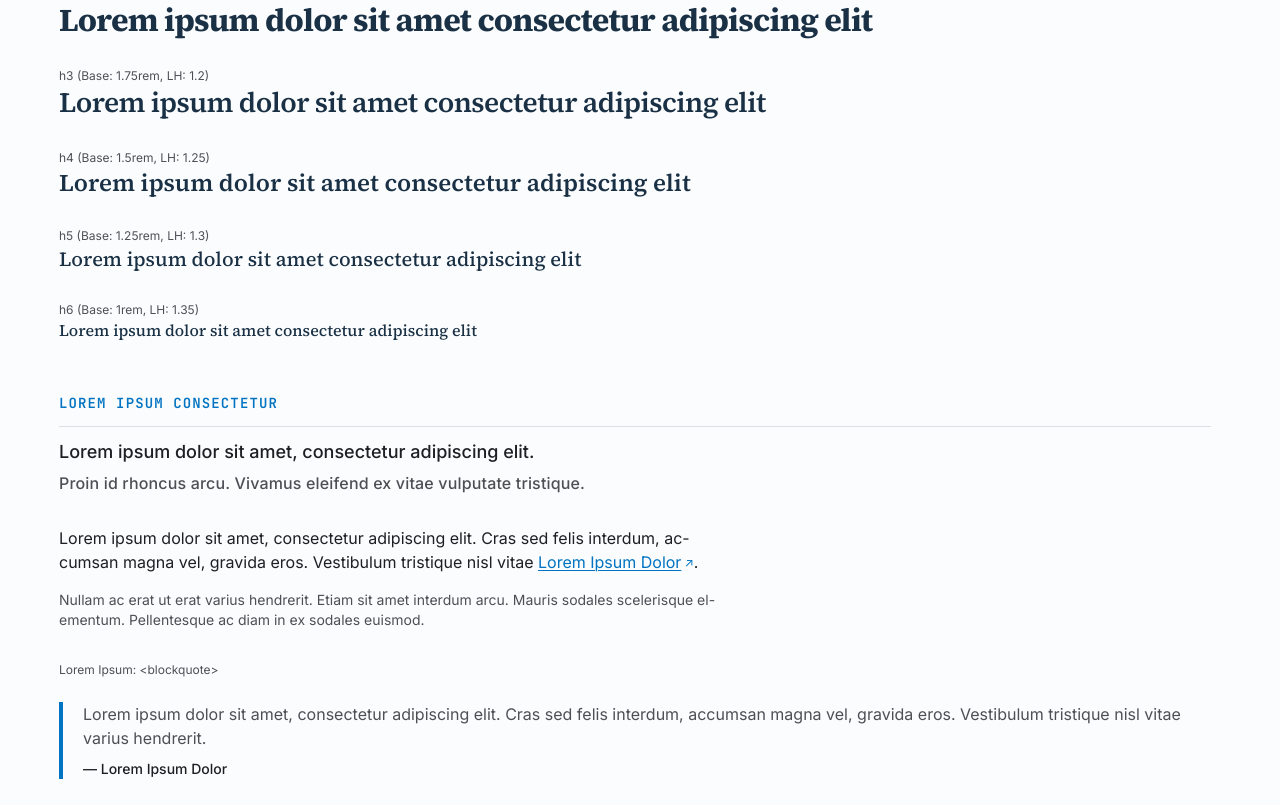
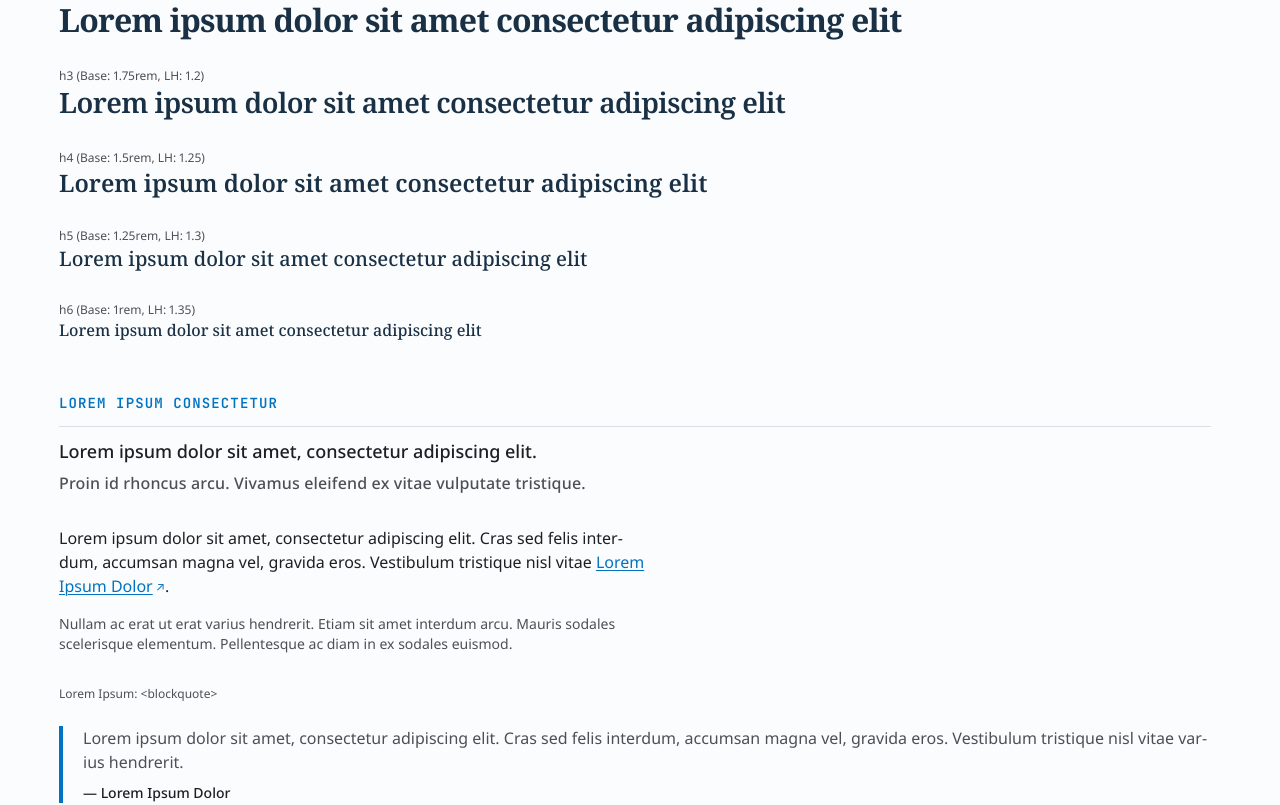
Before and after one commit to thedevmystic/website, a Next.js app: page / in a window 1280 px wide. Shown: the part 592-1397 px from the top of the page. Built offline with nearby package versions, Linux system fonts and the light colour scheme; a web font is replaced by a local one; what @mui/material-nextjs would draw is missing.

Commit message:
feat: change main fonts to noto family

```diff
--- a/package.json
+++ b/package.json
@@ -23,6 +23,7 @@
     "@mui/material": "^9.1.1",
     "@mui/material-nextjs": "^9.1.1",
     "next": "^16.2.9",
+    "next-tokens": "^1.0.0",
     "react": "^19.2.7",
     "react-dom": "^19.2.7"
   },
--- /dev/null
+++ b/providers/theme-provider.tsx
@@ -0,0 +1,40 @@
+/**
+ * Copyright 2026-present Suryansh Singh
+ * Licensed under the Apache License, Version 2.0 (the "License");
+ * you may not use this file except in compliance with the License.
+ * You may obtain a copy of the License at
+ *
+ *      https://www.apache.org/licenses/LICENSE-2.0
+ *
+ * Unless required by applicable law or agreed to in writing, software
+ * distributed under the License is distributed on an "AS IS" BASIS,
+ * WITHOUT WARRANTIES OR CONDITIONS OF ANY KIND, either express or implied.
+ * See the License for the specific language governing permissions and
+ * limitations under the License.
+ *
+ * ------------------------------------------------------------------------------------------------
+ *
+ * @file theme-provider.tsx
+ * @description Provider for wrapping the application with the theme switcher.
+ * @author thedevmystic (Surya)
+ * @copyright 2026-present Suryansh Singh Apache-2.0 License
+ *
+ * SPDX-FileCopyrightText: 2026-present Suryansh Singh
+ * SPDX-License-Identifier: Apache-2.0
+ */
+
+import { createTokenProvider } from 'next-tokens';
+
+export const {
+  Provider: ThemeProvider,
+  useToken: useTheme,
+  context: themeContext,
+} = createTokenProvider<Theme>({
+  storageKey: 'theme',
+  attribute: 'data-theme',
+  defaultToken: 'system',
+  enableSystem: true,
+  enableColorScheme: true,
+  tokens: ['light', 'dark', 'high-contrast-light', 'high-contrast-dark', 'sepia', 'system'],
+  disableTransitionOnChange: false,
+});
--- a/styles/fonts.css
+++ b/styles/fonts.css
@@ -55,17 +55,17 @@
     monospace;
 
   /* Current font variables */
-  --font-body: var(--font-inter), var(--font-sans-base);
-  --font-head: var(--font-source-serif-4), var(--font-serif-base);
+  --font-head: var(--font-noto-serif), var(--font-serif-base);
+  --font-body: var(--font-noto-sans), var(--font-sans-base);
   --font-mono: var(--font-jetbrains-mono), var(--font-mono-base);
 }
 
 /* Body fonts. */
 :root[data-font-body='sans'] {
-  --font-body: var(--font-inter), var(--font-sans-base);
+  --font-body: var(--font-noto-sans), var(--font-sans-base);
 }
 :root[data-font-body='serif'] {
-  --font-body: var(--font-source-serif-4), var(--font-serif-base);
+  --font-body: var(--font-noto-serif), var(--font-serif-base);
 }
 :root[data-font-body='comic'] {
   --font-body: var(--font-comic-relief), 'Comic Relief Fallback', var(--font-sans-base);
@@ -79,10 +79,10 @@
 
 /* Heading fonts. */
 :root[data-font-head='serif'] {
-  --font-head: var(--font-source-serif-4), var(--font-serif-base);
+  --font-head: var(--font-noto-serif), var(--font-serif-base);
 }
 :root[data-font-head='sans'] {
-  --font-head: var(--font-inter), var(--font-sans-base);
+  --font-head: var(--font-noto-sans), var(--font-sans-base);
 }
 :root[data-font-head='comic'] {
   --font-head: var(--font-comic-relief), 'Comic Relief Fallback', var(--font-sans-base);
--- a/styles/fonts.ts
+++ b/styles/fonts.ts
@@ -27,15 +27,15 @@
  * Here is list of what fonts are used for what purpose in the application.
  *
  * 1. Body Font
- *   - Inter (default sans-serif choice).
- *   - Source Serif 4 (alternative serif choice).
+ *   - Noto Sans (default sans-serif choice).
+ *   - Noto Serif (alternative serif choice).
  *   - Comic Relief (alternative sans-serif choice).
  *   - Default sans-serif.
  *   - Default serif.
  *
  * 2. Heading Font
- *   - Source Serif 4 (default serif choice).
- *   - Inter (alternative sans-serif choice).
+ *   - Noto Serif (default serif choice).
+ *   - Noto Sans (alternative sans-serif choice).
  *   - Comic Relief (alternative sans-serif choice).
  *   - Default sans-serif.
  *   - Default serif.
@@ -54,8 +54,8 @@
  */
 
 import {
-  Inter,
-  Source_Serif_4,
+  Noto_Sans,
+  Noto_Serif,
   Comic_Relief,
   JetBrains_Mono,
   Fira_Code,
@@ -65,18 +65,18 @@ import {
   Noto_Sans_Math,
 } from 'next/font/google';
 
-export const inter = Inter({
+export const notoSans = Noto_Sans({
   subsets: ['latin'],
   weight: 'variable',
-  variable: '--font-inter',
+  variable: '--font-noto-sans',
   preload: true,
   display: 'swap',
 });
 
-export const sourceSerif4 = Source_Serif_4({
+export const notoSerif = Noto_Serif({
   subsets: ['latin'],
   weight: 'variable',
-  variable: '--font-source-serif-4',
+  variable: '--font-noto-serif',
   preload: true,
   display: 'swap',
 });
@@ -140,8 +140,8 @@ export const notoMath = Noto_Sans_Math({
 });
 
 export const fonts = [
-  inter.variable,
-  sourceSerif4.variable,
+  notoSans.variable,
+  notoSerif.variable,
   comicRelief.variable,
   jetBrainsMono.variable,
   firaCode.variable,
```
Also changed, not shown: 1 other file (tests, documents, lock files or other folders).
